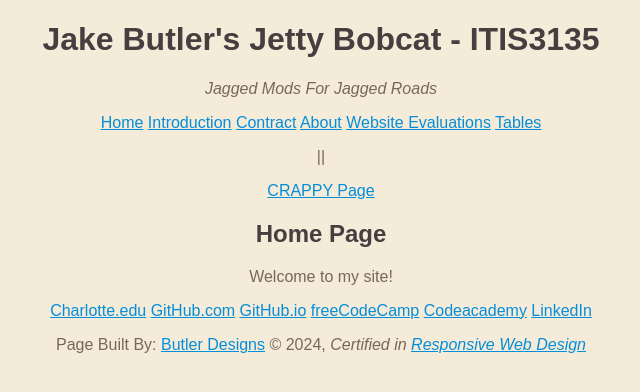
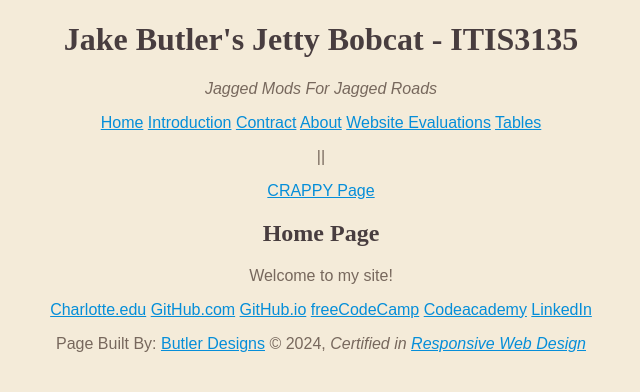
Before and after one commit to jakebtlr/jakebtlr.github.io, a plain HTML site: page itis3135/index.html in a window 1280 px wide. Shown: the whole page, without its empty margins (319-959 px from the left). Drawn offline with Linux system fonts and the light colour scheme.

Commit message:
Update default.css

```diff
--- a/itis3135/styles/default.css
+++ b/itis3135/styles/default.css
@@ -5,7 +5,7 @@ body {
 }
 
 h1, h2, h3 {
-    font-family: Luminari, fantasy;
+    font-family: American Typewriter, serif;
     color: #483D3F;
     text-align: center;
 }
```
